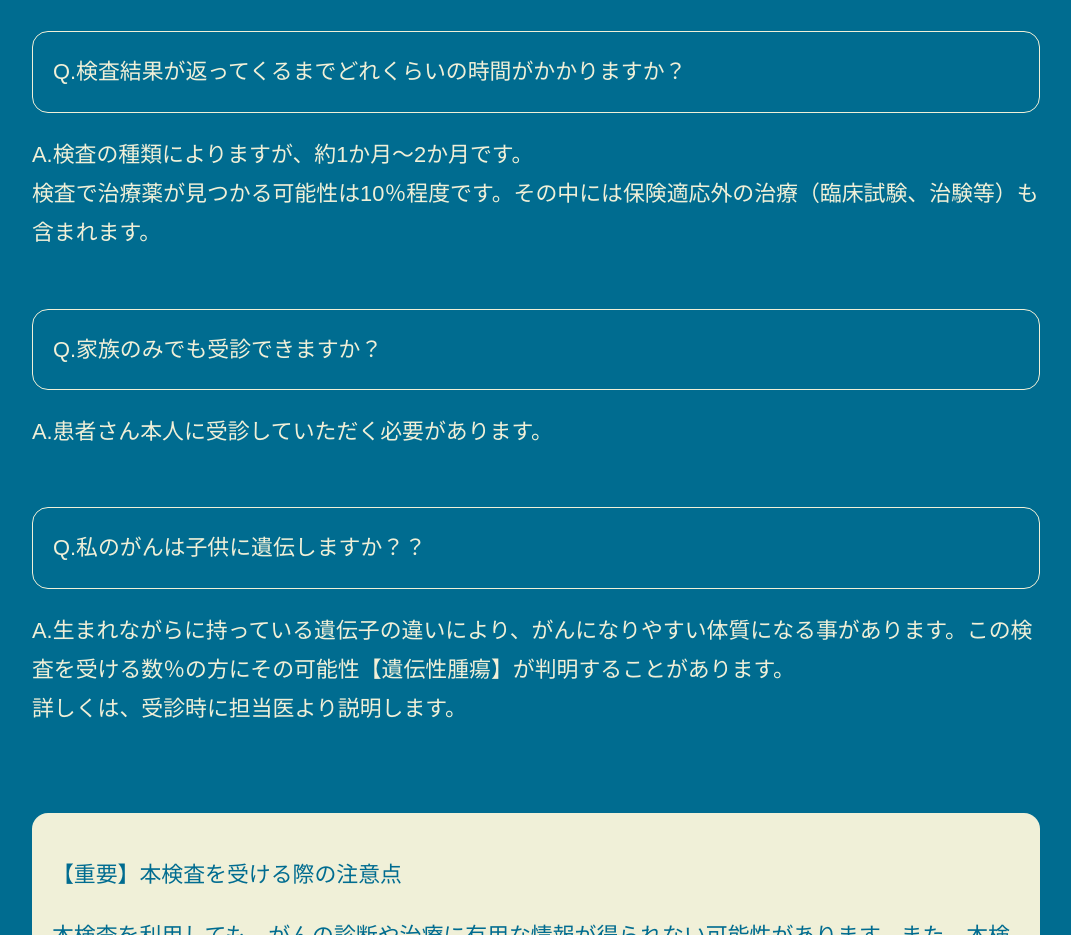
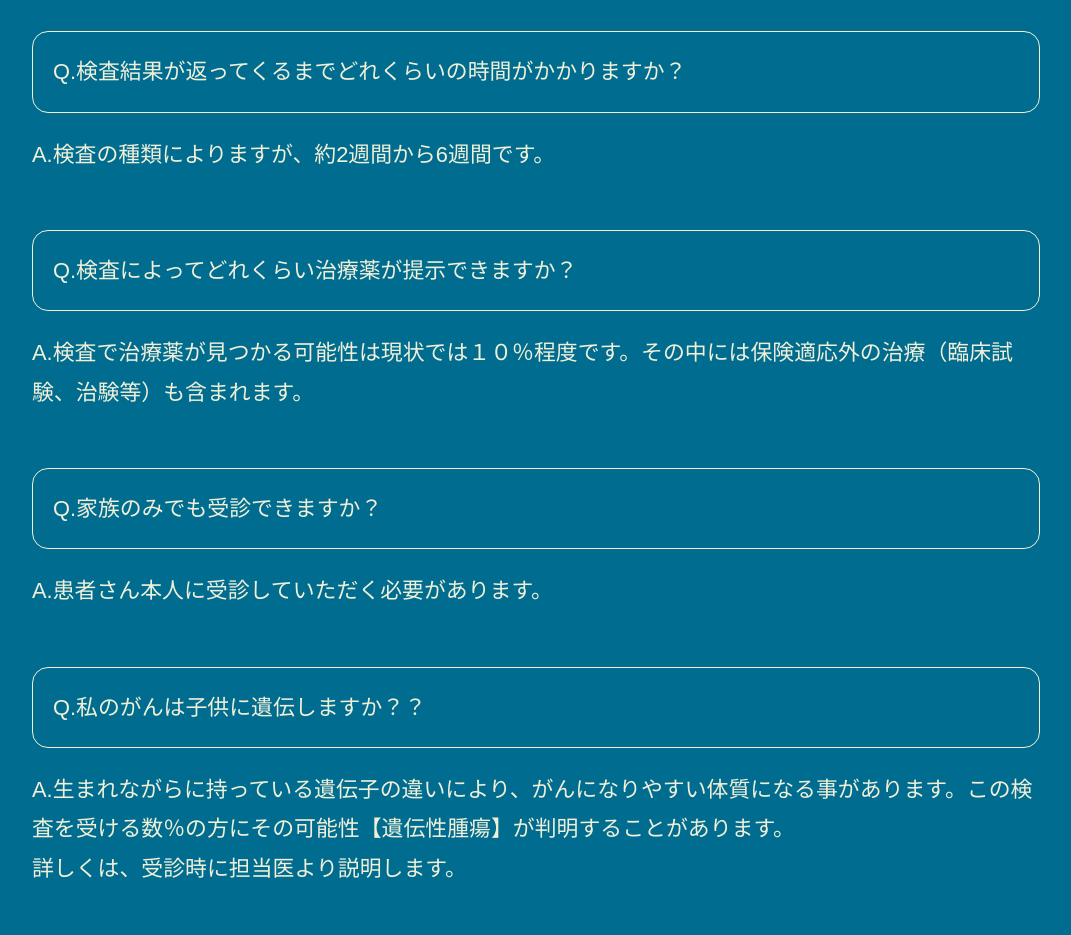
Before and after one commit to plus-agc/cancer-center, a website built with webpack: page qa.html in a window 1280 px wide. Shown: the part 800-1735 px from the top of the page, without its empty margins (104-1175 px from the left). Built offline with nearby package versions, Linux system fonts and the light colour scheme; no server answers.

Commit message:
qa.htmlのコンテンツ編集

```diff
--- a/qa.html
+++ b/qa.html
@@ -135,8 +135,16 @@
               <p class="block">
                 <span class="qa-label">Q.</span>検査結果が返ってくるまでどれくらいの時間がかかりますか？
               </p>
-              <p><span
-                  class="qa-label">A.</span>検査の種類によりますが、約1か月～2か月です。<br>検査で治療薬が見つかる可能性は10％程度です。その中には保険適応外の治療（臨床試験、治験等）も含まれます。
+              <p><span class="qa-label">A.</span>検査の種類によりますが、約2週間から6週間です。
+              </p>
+            </div>
+          </li>
+          <li class="mb-6">
+            <div>
+              <p class="block">
+                <span class="qa-label">Q.</span>検査によってどれくらい治療薬が提示できますか？
+              </p>
+              <p><span class="qa-label">A.</span>検査で治療薬が見つかる可能性は現状では１０％程度です。その中には保険適応外の治療（臨床試験、治験等）も含まれます。
               </p>
             </div>
           </li>
```
Also changed, not shown: 1 other file.
